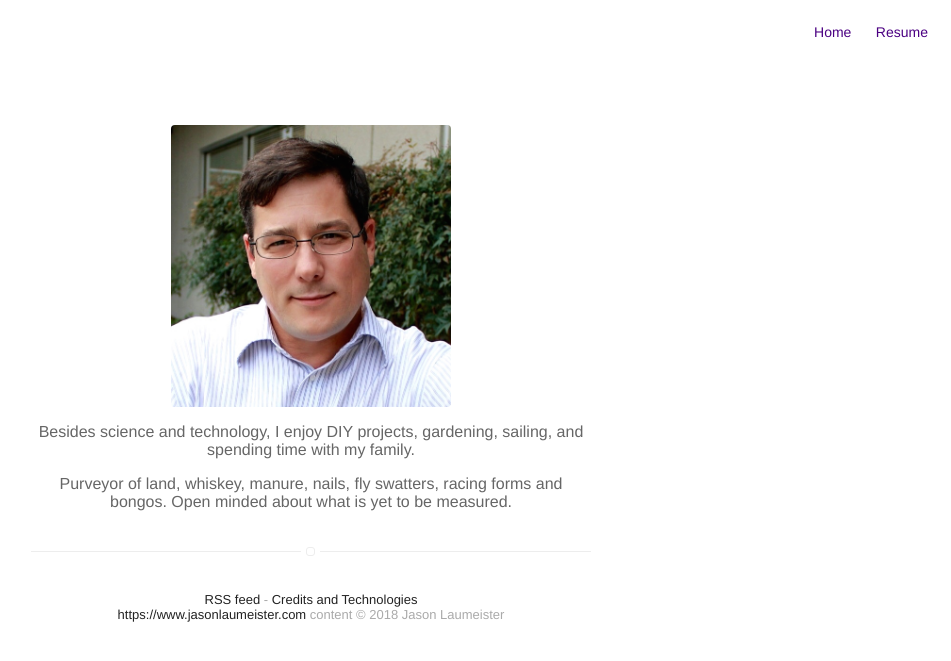
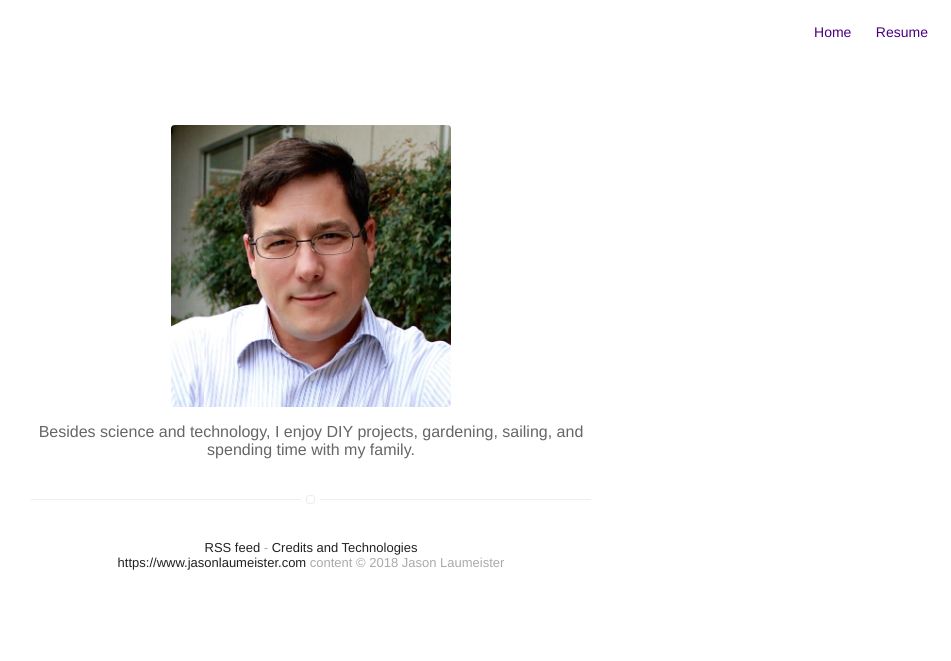
Before and after one commit to jason-laumeister/jason-laumeister.github.io, a Jekyll site: the page built from about.md, in a window 1280 px wide. Shown: the top 661 px of the page, without its empty margins (329-1280 px from the left). Built offline with Jekyll 4.4.1, drawn with Linux system fonts in a browser that asks for light colours; nearby versions of some CDN libraries.

Commit message:
update about
remove silly tag line I grew tired of

```diff
--- a/about.md
+++ b/about.md
@@ -8,9 +8,6 @@ category: about
 {:.center}
 Besides science and technology, I enjoy DIY projects, gardening, sailing, and spending time with my family.
 
-{:.center}
-Purveyor of land, whiskey, manure, nails, fly swatters, racing forms and bongos. Open minded about what is yet to be measured.
-
 [comment]: # {:.center}
 [comment]: # Additional Skills:
 
```
